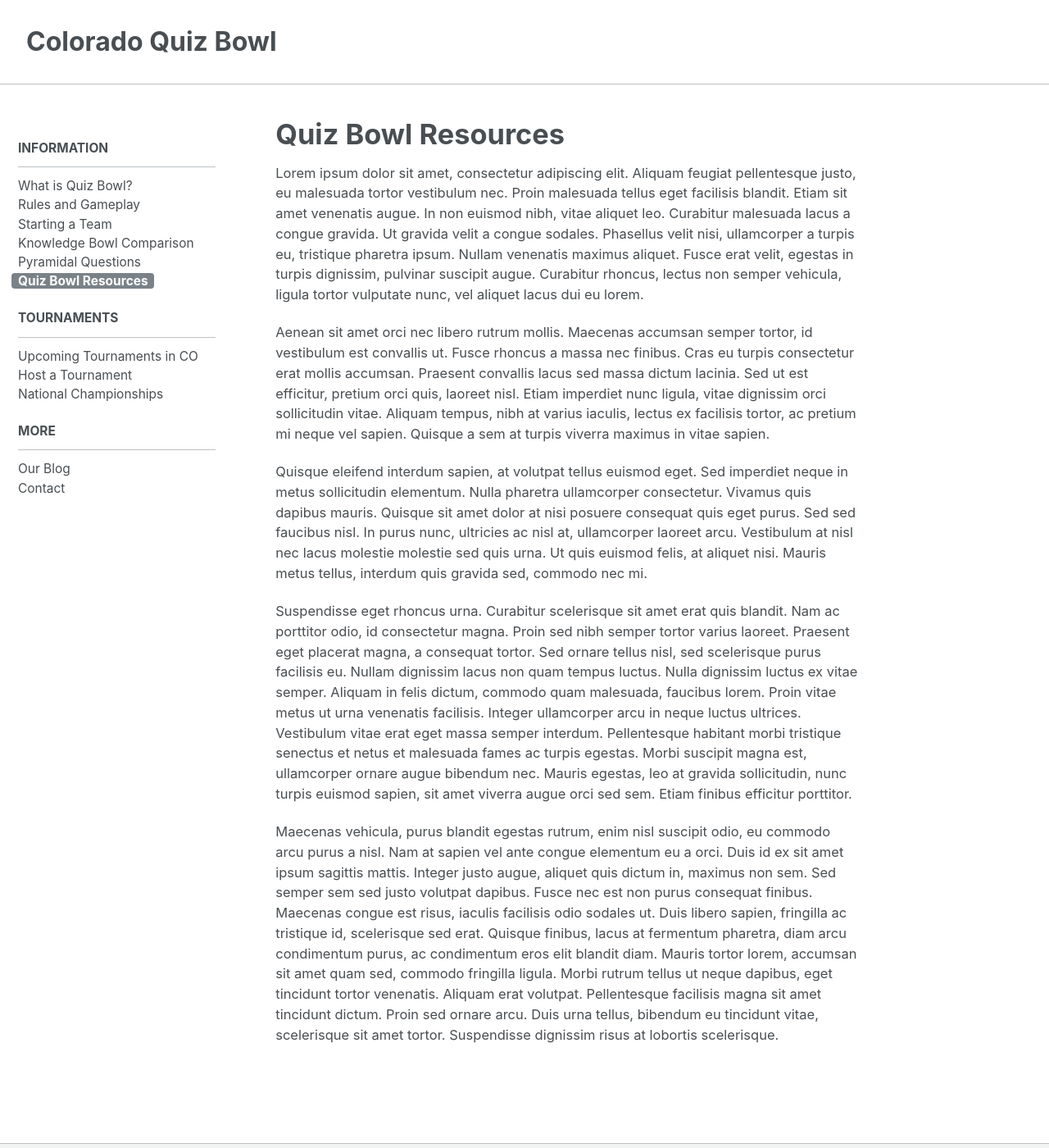
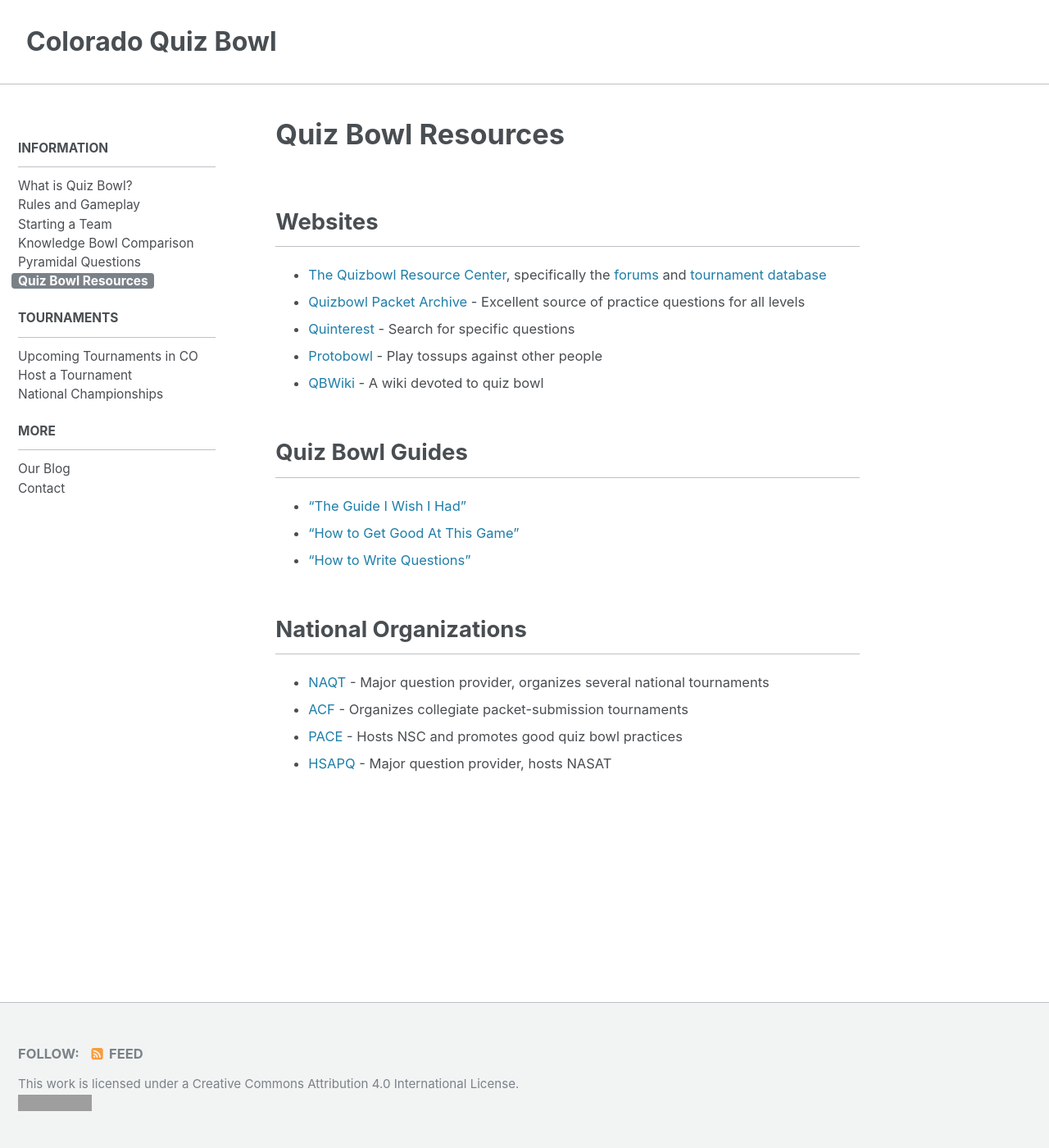
Before and after one commit to matt2718/colorado-qb, a Jekyll site: the page built from _pages/info/resources.md, in a window 1280 px wide and 1400 px high. Shown: the whole window at 82% size. Built offline with Jekyll 4.4.1, drawn with Linux system fonts in a browser that asks for light colours; grey boxes are pictures that could not be loaded.

Commit message:
Added content to resources page

```diff
--- a/_pages/info/resources.md
+++ b/_pages/info/resources.md
@@ -2,12 +2,32 @@
 title: "Quiz Bowl Resources"
 permalink: /info/resources/
 ---
-Lorem ipsum dolor sit amet, consectetur adipiscing elit. Aliquam feugiat pellentesque justo, eu malesuada tortor vestibulum nec. Proin malesuada tellus eget facilisis blandit. Etiam sit amet venenatis augue. In non euismod nibh, vitae aliquet leo. Curabitur malesuada lacus a congue gravida. Ut gravida velit a congue sodales. Phasellus velit nisi, ullamcorper a turpis eu, tristique pharetra ipsum. Nullam venenatis maximus aliquet. Fusce erat velit, egestas in turpis dignissim, pulvinar suscipit augue. Curabitur rhoncus, lectus non semper vehicula, ligula tortor vulputate nunc, vel aliquet lacus dui eu lorem.
 
-Aenean sit amet orci nec libero rutrum mollis. Maecenas accumsan semper tortor, id vestibulum est convallis ut. Fusce rhoncus a massa nec finibus. Cras eu turpis consectetur erat mollis accumsan. Praesent convallis lacus sed massa dictum lacinia. Sed ut est efficitur, pretium orci quis, laoreet nisl. Etiam imperdiet nunc ligula, vitae dignissim orci sollicitudin vitae. Aliquam tempus, nibh at varius iaculis, lectus ex facilisis tortor, ac pretium mi neque vel sapien. Quisque a sem at turpis viverra maximus in vitae sapien.
+## Websites
 
-Quisque eleifend interdum sapien, at volutpat tellus euismod eget. Sed imperdiet neque in metus sollicitudin elementum. Nulla pharetra ullamcorper consectetur. Vivamus quis dapibus mauris. Quisque sit amet dolor at nisi posuere consequat quis eget purus. Sed sed faucibus nisl. In purus nunc, ultricies ac nisl at, ullamcorper laoreet arcu. Vestibulum at nisl nec lacus molestie molestie sed quis urna. Ut quis euismod felis, at aliquet nisi. Mauris metus tellus, interdum quis gravida sed, commodo nec mi.
+* [The Quizbowl Resource Center](http://hsquizbowl.org/), specifically the
+    [forums](http://www.hsquizbowl.org/forums/) and [tournament database](
+    http://hsquizbowl.org/db/tournaments/)
+* [Quizbowl Packet Archive](http://quizbowlpackets.com/) - Excellent source of
+    practice questions for all levels
+* [Quinterest](http://www.quinterest.org/) - Search for specific questions
+* [Protobowl](http://protobowl.com/) - Play tossups against other people
+* [QBWiki](https://www.qbwiki.com/wiki/Main_Page) - A wiki devoted to quiz bowl
 
-Suspendisse eget rhoncus urna. Curabitur scelerisque sit amet erat quis blandit. Nam ac porttitor odio, id consectetur magna. Proin sed nibh semper tortor varius laoreet. Praesent eget placerat magna, a consequat tortor. Sed ornare tellus nisl, sed scelerisque purus facilisis eu. Nullam dignissim lacus non quam tempus luctus. Nulla dignissim luctus ex vitae semper. Aliquam in felis dictum, commodo quam malesuada, faucibus lorem. Proin vitae metus ut urna venenatis facilisis. Integer ullamcorper arcu in neque luctus ultrices. Vestibulum vitae erat eget massa semper interdum. Pellentesque habitant morbi tristique senectus et netus et malesuada fames ac turpis egestas. Morbi suscipit magna est, ullamcorper ornare augue bibendum nec. Mauris egestas, leo at gravida sollicitudin, nunc turpis euismod sapien, sit amet viverra augue orci sed sem. Etiam finibus efficitur porttitor.
+## Quiz Bowl Guides
 
-Maecenas vehicula, purus blandit egestas rutrum, enim nisl suscipit odio, eu commodo arcu purus a nisl. Nam at sapien vel ante congue elementum eu a orci. Duis id ex sit amet ipsum sagittis mattis. Integer justo augue, aliquet quis dictum in, maximus non sem. Sed semper sem sed justo volutpat dapibus. Fusce nec est non purus consequat finibus. Maecenas congue est risus, iaculis facilisis odio sodales ut. Duis libero sapien, fringilla ac tristique id, scelerisque sed erat. Quisque finibus, lacus at fermentum pharetra, diam arcu condimentum purus, ac condimentum eros elit blandit diam. Mauris tortor lorem, accumsan sit amet quam sed, commodo fringilla ligula. Morbi rutrum tellus ut neque dapibus, eget tincidunt tortor venenatis. Aliquam erat volutpat. Pellentesque facilisis magna sit amet tincidunt dictum. Proin sed ornare arcu. Duis urna tellus, bibendum eu tincidunt vitae, scelerisque sit amet tortor. Suspendisse dignissim risus at lobortis scelerisque.
+* ["The Guide I Wish I Had"](/assets/the-guide-i-wish-i-had.pdf)
+* ["How to Get Good At This Game"](https://www.qbwiki.com/wiki/How_to_Get_Good_
+    at_This_Game)
+* ["How to Write Questions"](http://hsquizbowl.org/forums/viewtopic.php?f=30&
+    t=3945)
+
+## National Organizations
+
+* [NAQT](https://www.naqt.com/) - Major question provider, organizes several
+    national tournaments
+* [ACF](https://acf-quizbowl.com/) - Organizes collegiate packet-submission
+    tournaments
+* [PACE](http://www.pace-nsc.org/) - Hosts NSC and promotes good quiz bowl
+    practices
+* [HSAPQ](https://www.hsapq.com/) - Major question provider, hosts NASAT
```
Also changed, not shown: README.md, 1 other file.
